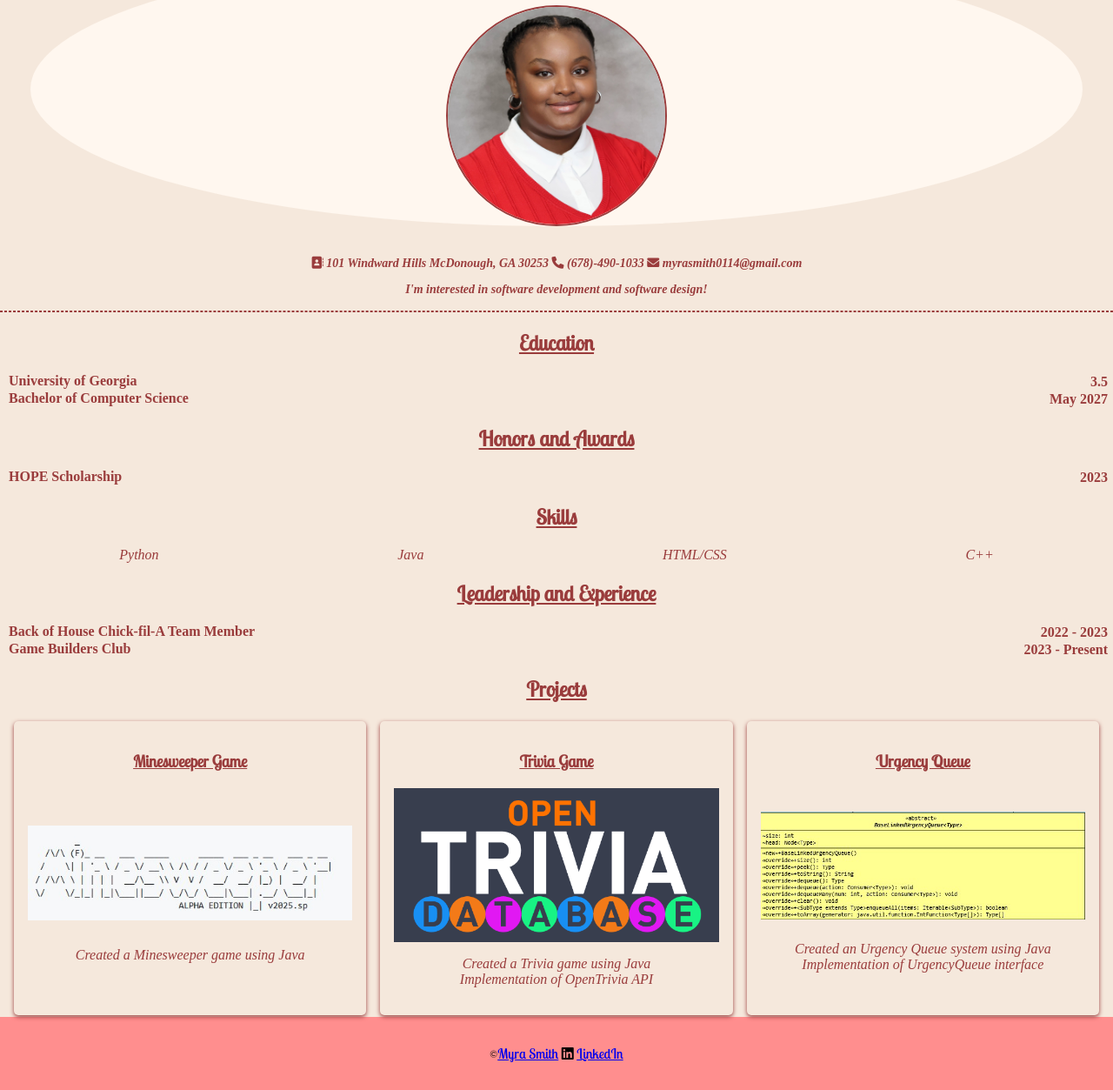
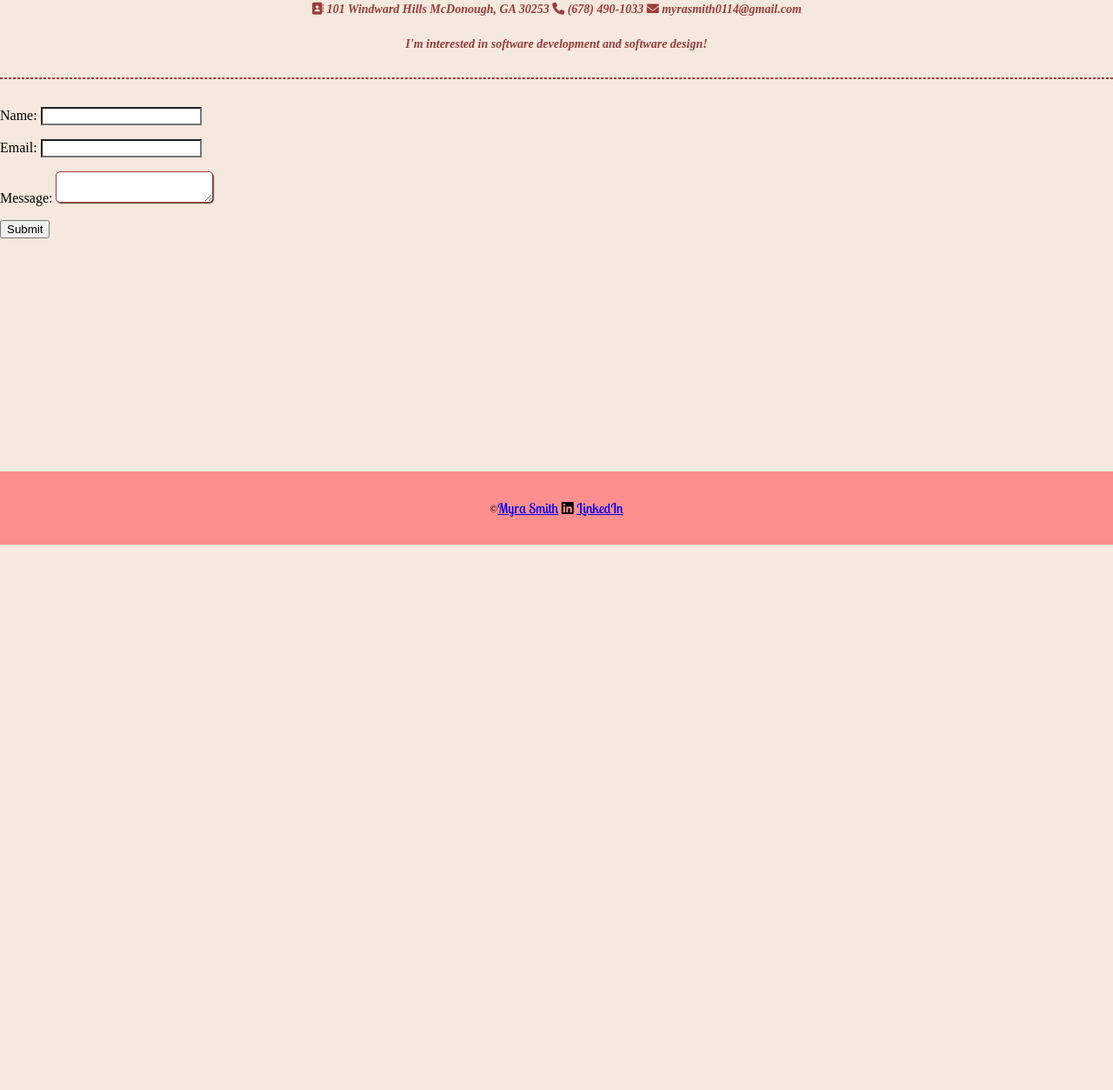
Before and after one commit to myrasmith0114/css-cv, a website: page contact.html in a window 1280 px wide. Shown: the part 174-1427 px from the top of the page at 87% size. After the commit the page ends 800 px from the top, so only its background shows below. Drawn offline with Linux system fonts and the light colour scheme.

Commit message:
Revamp contact.html with new structure and form
Updated contact page layout and added a contact form.

```diff
--- a/contact.html
+++ b/contact.html
@@ -7,96 +7,43 @@
     <title>Myra Smith</title>
 <link rel="stylesheet"  href="https://cdnjs.cloudflare.com/ajax/libs/font-awesome/6.0.0-beta3/css/all.min.css">
 </head>
-<body>
-    <nav>
+<body class="contact-page">
+ <nav>
         <p>Myra Smith</p>
-        <a href="contact.html">Contact Myra Smith</a>
-    </nav>
-<header>
+        <a href="index.html">About Myra Smith</a>
+</nav>
+
 <h1>Myra Smith</h1>
-<img src="images/headshot.jpg" alt="Myra Smith Headshot" width="250">
-</header>
 
-<p class="address"><i class="fa-solid fa-address-book"></i> 101 Windward Hills McDonough, GA 30253
-    <i class="fa-solid fa-phone"></i> (678)-490-1033
+<p class="contact-address"><i class="fa-solid fa-address-book"></i> 101 Windward Hills McDonough, GA 30253
+    <i class="fa-solid fa-phone"></i> (678) 490-1033
     <i class="fa-solid fa-envelope"></i> myrasmith0114@gmail.com
 </p>
-<p class="tagline">I'm interested in software development and software design!</p>
+<p class="contact-tagline">I'm interested in software development and software design!</p>
 
 <hr>
+<div class="one-col">
 <section>
-    <h2>Education</h2>
-    <dl>
-        <dt>University of Georgia</dt>
-        <dd>3.5</dd>
-        <dt>Bachelor of Computer Science</dt>
-        <dd>May 2027</dd>
-    </dl>
+<form action="https://formsubmit.co/mds92657@uga.edu" method="POST">
+    <p>
+        <label>Name: <input type="text" name="name" required></label>
+    </p>
+    <p>
+        <label>Email: <input type="email" name="email" required></label>
+    </p>
+    <p>
+        <label>Message: <textarea name="message" required></textarea></label>
+    </p>
+   <button type="submit"> Submit </button>
+</form>
 </section>
-
-<section>
-    <h2>Honors and Awards</h2>
-    <dl>
-    <dt>HOPE Scholarship</dt>
-    <dd>2023</dd>
-    </dl>
-</section>
-
-<section>
-    <h2>Skills</h2>
-    <ul class="skills">
-        <li>Python</li>
-        <li>Java</li>
-        <li>HTML/CSS</li>
-        <li>C++</li>
-    </ul>
-</section>
-
-<section>
-    <h2>Leadership and Experience</h2>
-    <dl>
-        <dt>Back of House <a href="https://www.chick-fil-a.com/locations/ga/lake-dow">Chick-fil-A</a> Team Member</dt>
-        <dd>2022 - 2023</dd>
-        <dt>Game Builders Club</dt>
-        <dd>2023 - Present</dd>
-    </dl>
-
-</section>
-<section>
-    <h2>Projects</h2>
-<div class="three-col">
-    <div class="card">
-    <h3>Minesweeper Game</h3>
-    <img src="images/minesweeper.jpg" alt="Minesweeper Game Screenshot" width="250">
-    <ul>
-        <li>Created a Minesweeper game using Java</li>
-    </ul>
-    </div>
-
-     <div class="card">
-    <h3>Trivia Game</h3>
-    <img src="images/opentrivia.png" alt="Trivia Game Screenshot" width="250">
-    <ul>
-        <li>Created a Trivia game using Java</li>
-        <li>Implementation of OpenTrivia API</li>
-    </ul>
-    </div>
-
-     <div class="card">
-    <h3>Urgency Queue</h3>
-    <img src="images/urgencyqueue.jpg" alt="Urgency Queue Screenshot" width="250">
-    <ul>
-        <li>Created an Urgency Queue system using Java</li>
-        <li>Implementation of UrgencyQueue interface</li>
-    </ul>
-    </div>
-    </div>
-</section>
+</div>
 
 <footer>
-    <p> &copy;<a href="contact.html">Myra Smith</a>
+    <p> &copy;<a href="index.html">Myra Smith</a>
     <i class="fa-brands fa-linkedin"></i>
-    <a href="https://www.linkedin.com/in/myra-smith-b3a3a4391/" target="_blank" rel="noopener noreferrer">LinkedIn</a></p>
+    <a href="https://www.linkedin.com/in/myra-smith-b3a3a4391/" target="_blank" rel="noopener noreferrer">LinkedIn</a>
+    </p>
 </footer>
 </body>
 </html>
```
